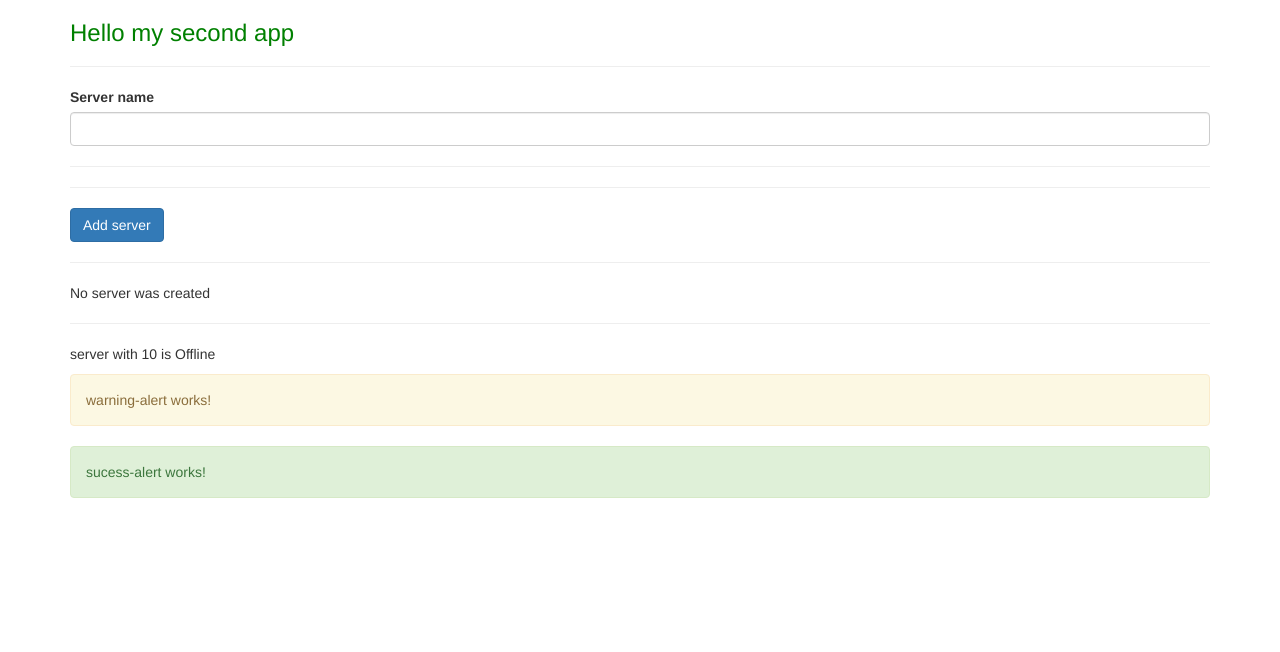
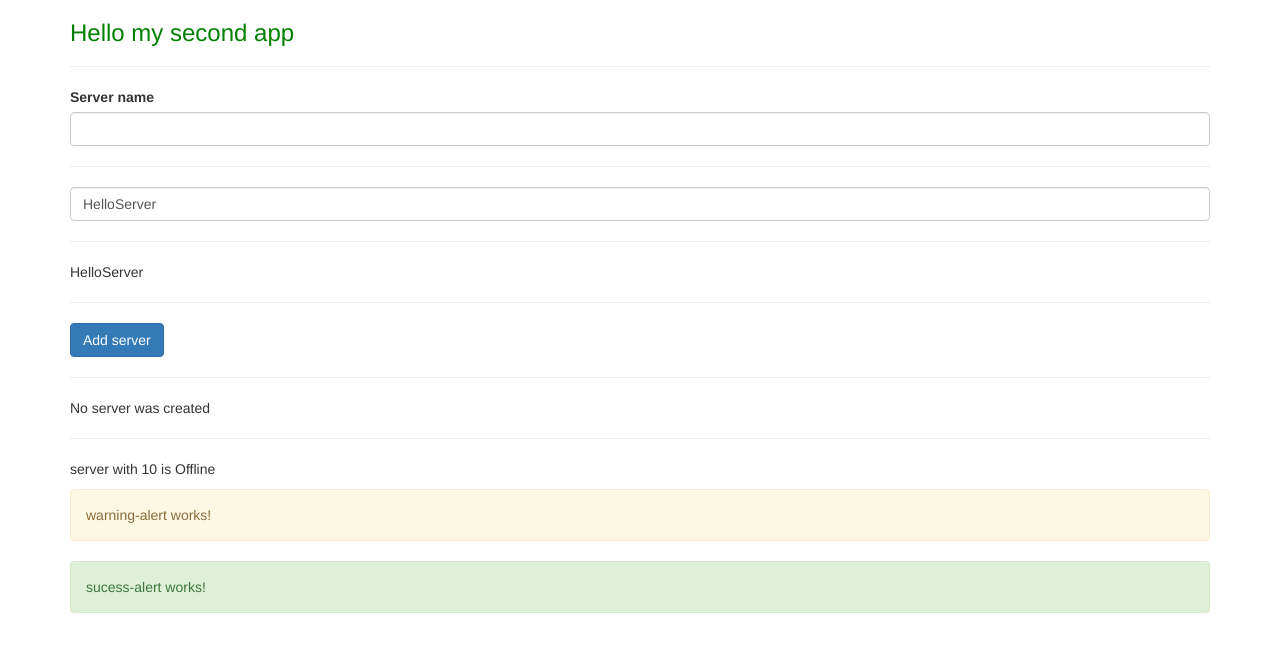
Before and after one commit to espacedefock/my-second-app, an Angular app: page / in a window 1280 px wide. Shown: the top 652 px of the page. Built offline with nearby package versions, Linux system fonts and the light colour scheme.

Commit message:
33. Two-Way-Databinding

```diff
--- a/src/app/app.module.ts
+++ b/src/app/app.module.ts
@@ -6,6 +6,7 @@ import { ServerComponent } from './server/server.component';
 import { ServersComponent } from './servers/servers.component';
 import { WarningAlertComponent } from './warning-alert/warning-alert.component';
 import { SucessAlertComponent } from './sucess-alert/sucess-alert.component';
+import { FormsModule } from '@angular/forms';
 
 @NgModule({
   declarations: [
@@ -16,7 +17,8 @@ import { SucessAlertComponent } from './sucess-alert/sucess-alert.component';
     SucessAlertComponent
   ],
   imports: [
-    BrowserModule
+    BrowserModule,
+    FormsModule,
   ],
   providers: [],
   bootstrap: [AppComponent]
--- a/src/app/servers/servers.component.html
+++ b/src/app/servers/servers.component.html
@@ -3,6 +3,12 @@
     type="text"
     class="form-control"
     (input)="onUpdateServerName($event)"
+>
+<hr>
+<input
+    type="text"
+    class="form-control"
+    [(ngModel)]="serverName"
 >
 <hr>
 <p>{{ serverName }}</p>
--- a/src/app/servers/servers.component.ts
+++ b/src/app/servers/servers.component.ts
@@ -9,7 +9,7 @@ export class ServersComponent implements OnInit {
 
   allowNewServer = false;
   serverCreationStatus = 'No server was created';
-  serverName = '';
+  serverName = 'HelloServer';
 
   constructor() {
     setTimeout(() => {
```
